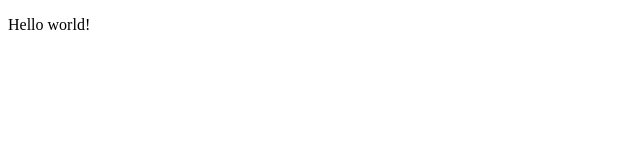
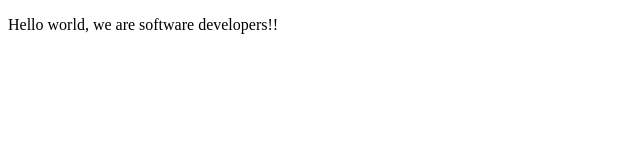
Before and after one commit to AlphaNtihinduka/Alpha-Axel-project, a plain HTML site: page index.html in a window 1280 px wide. Shown: the whole page, without its empty margins (0-640 px from the left). Drawn offline with Linux system fonts and the light colour scheme.

Commit message:
Axel-push

```diff
--- a/index.html
+++ b/index.html
@@ -9,7 +9,7 @@
   <body>
     <script src="https://cdn.freecodecamp.org/testable-projects-fcc/v1/bundle.js"></script>
 
-      <p>Hello world!</p>
+      <p>Hello world, we are software developers!!</p>
     <script  src="js/index.js"></script>
   </body>
 </html>
```
